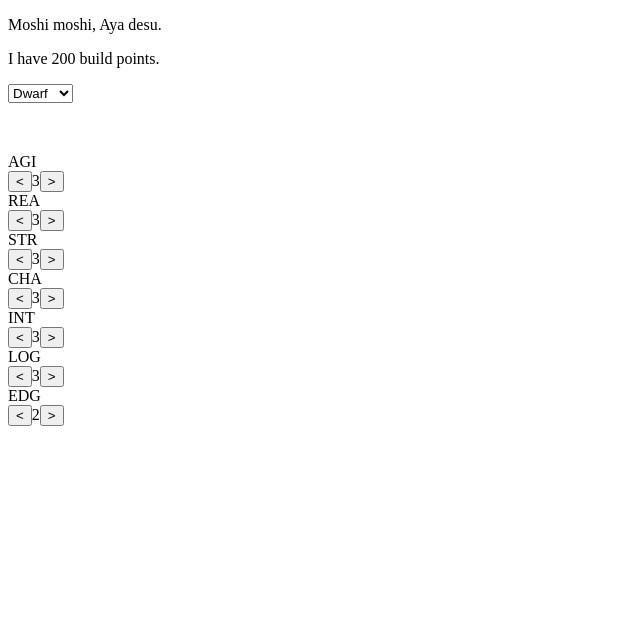
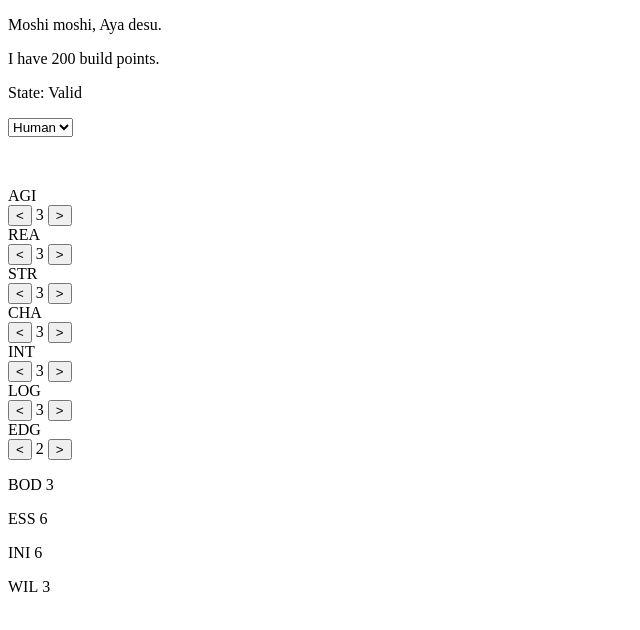
Before and after one commit to hirudan/sr4x-chargen, a React app: page / in a window 1280 px wide. Shown: the top 630 px of the page, without its empty margins (0-640 px from the left). Built offline with nearby package versions, Linux system fonts and the light colour scheme.

Commit message:
Working: increase/decrease attributes, change metatype

```diff
--- a/src/components/Character.tsx
+++ b/src/components/Character.tsx
@@ -1,12 +1,14 @@
 import * as React from 'react';
 import configs from '../data/configs/config.json';
 import raceData from '../data/character/raceData.json';
+import * as messages from '../data/strings/en-us.json';
 import {MetaBox} from './MetaBox';
+import {Attribute} from './Enums'
 
 export interface CharacterProps {name?: string; bp?: number}
 
 // Represents all normal/derived/special attributes for a character
-interface AttrArray {
+export interface AttrArray {
   AGI: number,
   REA: number,
   STR: number,
@@ -15,16 +17,16 @@ interface AttrArray {
   LOG: number,
   EDG: number,
   BOD?: number,
+  ESS?: number,
   INI?: number,
-  ESS?: number
+  WIL?: number
 }
 
 // The elements of state a Character object tracks
 interface State {
-  valid: boolean,
   bp: number,
   metatype: string,
-  attr: AttrArray,
+  attributes: AttrArray,
   attrDelta: AttrArray,
   augAttrDelta: AttrArray,
   augSkillDelta: AttrArray
@@ -35,31 +37,57 @@ export class Character extends React.Component<CharacterProps, State> {
     name: "Chummer",
     bp: configs.startingBP
   };
-  private readonly zeroAttrObj: AttrArray;
+
+  private errorLog: Array<string> = new Array<string>();
+  private valid: boolean = true;
 
   constructor(props: CharacterProps){
     super(props);
-    this.zeroAttrObj = {AGI: 0, REA: 0, STR: 0, CHA: 0, INT: 0, LOG: 0, EDG: 0};
     this.state = {
-      valid: true, // whether or not the character as-built is legal
       bp: configs.startingBP, // amount of BP available
       metatype: "Human", // the character's metatype
-      attr: {AGI: 3, REA: 3, STR: 3, CHA: 3, INT: 3, LOG: 3, EDG: 2, BOD: 3, INI: 6, ESS: 6}, // The character's attribute array
-      attrDelta: this.zeroAttrObj, // How many points of attribute increase / sell-off have happened
-      augAttrDelta: this.zeroAttrObj, // How many points attributes have been increased by augmentation
-      augSkillDelta: this.zeroAttrObj // How many points skills have been increased by augmentation
+      attributes: {AGI: 3, REA: 3, STR: 3, CHA: 3, INT: 3, LOG: 3, EDG: 2, BOD: 3, INI: 6, ESS: 6, WIL: 3}, // The character's attribute array
+      attrDelta: {AGI: 0, REA: 0, STR: 0, CHA: 0, INT: 0, LOG: 0, EDG: 0}, // How many points of attribute increase / sell-off have happened
+      augAttrDelta: {AGI: 0, REA: 0, STR: 0, CHA: 0, INT: 0, LOG: 0, EDG: 0}, // How many points attributes have been increased by augmentation
+      augSkillDelta: {AGI: 0, REA: 0, STR: 0, CHA: 0, INT: 0, LOG: 0, EDG: 0} // How many points skills have been increased by augmentation
     };
     this.onMetatypeChanged = this.onMetatypeChanged.bind(this);
     this.onAttrIncrement = this.onAttrIncrement.bind(this);
+    this.onAttrDecrement = this.onAttrDecrement.bind(this);
+  }
+
+  // Updates the derived attributes of BOD, ESS (eventually, after cyberware is implemented), INI, and WIL on the
+  // given attribute array
+  private static updateDerivedAttributes(toUpdate: AttrArray): void{
+    toUpdate.BOD = Math.floor((toUpdate.AGI + toUpdate.REA + toUpdate.STR)/3);
+    toUpdate.ESS = 6; // Will compute when cyberware is implemented
+    toUpdate.INI = toUpdate.AGI + toUpdate.REA;
+    toUpdate.WIL = Math.floor((toUpdate.CHA + toUpdate.INT + toUpdate.LOG)/3);
+  }
+
+  // Runs a series of checks on the Character object and determines if it is valid or not.
+  // Any errors will be logged to errorLog for later display.
+  private validate(): boolean{
+    this.errorLog = new Array<string>();
+    for(let attribute in this.state.attributes){
+      if(this.state.attributes[attribute] > raceData.metatypes.find(m => m.name === this.state.metatype).attr_softcaps[attribute]){
+        // this.errorLog.push(messages.error.exceeded_softcap.format(attribute, this.state.metatype));
+        this.errorLog.push("foo");
+      }
+    }
+    return this.errorLog.length === 0;
   }
 
   render(){
+    this.valid = this.validate();
     return(<div>
       <p>Moshi moshi, {this.props.name} desu.</p>
       <p>I have {this.state.bp} build points.</p>
-      <MetaBox onMetatypeChanged={this.onMetatypeChanged}
-                onAttrDecrement={this.onAttrDecrement}
-                onAttrIncrement={this.onAttrIncrement}/>
+      <p>State: {this.valid ? "Valid" : "Invalid"}</p>
+      <MetaBox attributes={this.state.attributes}
+               onMetatypeChanged={this.onMetatypeChanged}
+               onAttrDecrement={this.onAttrDecrement}
+               onAttrIncrement={this.onAttrIncrement}/>
     </div>);
   }
 
@@ -67,9 +95,9 @@ export class Character extends React.Component<CharacterProps, State> {
    * Functions to be passed down to various components
    */
 
-   // Passed to: MetaBox
-   // Function: computes BP and attribute changes when user
-   //           selects a different metatype
+   // Recipient: MetaBox
+   // Purpose  : computes BP and attribute changes when user
+   //            selects a different metatype
    onMetatypeChanged(newMetatype: string){
      let deltaBP: number = 0;
      if(newMetatype !== this.state.metatype){
@@ -80,21 +108,58 @@ export class Character extends React.Component<CharacterProps, State> {
          deltaBP = configs.metatypeCost;
        }
      }
+     let new_averages: AttrArray = Object.assign({}, raceData.metatypes.find(m => m.name === newMetatype).attr_averages);
+     Character.updateDerivedAttributes(new_averages);
+
+     // Refund BP if attributes were changed
+     for(let x in this.state.attrDelta) {
+       let delta: number = this.state.attrDelta[x];
+       delta >= 0 ? deltaBP += configs.attrCost * delta : deltaBP -= configs.sellAttrCost * delta;
+       this.state.attrDelta[x] = 0;
+     }
+
      this.setState({
        metatype: newMetatype,
-       // attr: raceData.metatypes.filter(m => m.name === newMetatype)[0].attr_averages,
+       attributes: new_averages,
+       // attrDelta: {AGI: 0, REA: 0, STR: 0, CHA: 0, INT: 0, LOG: 0, EDG: 0},
        bp: this.state.bp + deltaBP
+     })
+
+   }
+
+   // Recipient: MetaBox
+   // Purpose  : computes BP and attribute changes when user
+   //            selects a different metatype
+   onAttrIncrement(attr: Attribute){
+     let deltaBp: number = (this.state.attrDelta[attr] >= 0) ? -1 * configs.attrCost : -1 * configs.sellAttrCost;
+     let newAttributes = this.state.attributes;
+     let newAttributeDelta = this.state.attrDelta;
+     newAttributes[attr] += 1;
+     newAttributeDelta[attr] += 1;
+     Character.updateDerivedAttributes(newAttributes);
+     this.setState({
+       bp: this.state.bp + deltaBp,
+       attributes: newAttributes,
+       attrDelta: newAttributeDelta
      })
    }
 
-   onAttrIncrement(){
-     let deltaBP: number = -1 * configs.attrCost;
+   // Recipient: MetaBox
+   // Purpose  : computes BP and attribute changes when user
+   //           selects a different metatype
+   onAttrDecrement(attr: Attribute){
+     if(this.state.attributes[attr] <= 1)
+       return;
+     let deltaBp: number = (this.state.attrDelta[attr] <= 0) ? configs.sellAttrCost : configs.attrCost;
+     let newAttributes = this.state.attributes;
+     let newAttributeDelta = this.state.attrDelta;
+     newAttributes[attr] -= 1;
+     newAttributeDelta[attr] -= 1;
+     Character.updateDerivedAttributes(newAttributes);
      this.setState({
-       bp: this.state.bp + deltaBP
+       bp: this.state.bp + deltaBp,
+       attributes: newAttributes,
+       attrDelta: newAttributeDelta
      })
    }
-
-   onAttrDecrement(){
-
-   }
 }
--- /dev/null
+++ b/src/components/Enums.ts
@@ -0,0 +1,4 @@
+export enum Metatype{ Human, Dwarf, Elf, Ork, Troll }
+
+export enum Attribute{ AGI = "AGI", REA = "REA", STR = "STR", CHA = "CHA", INT = "INT", LOG = "LOG", EDG = "EDG",
+BOD = "BOD", ESS = "ESS", INI = "INI", WIL = "WIL" }
--- a/src/components/MetaBox.tsx
+++ b/src/components/MetaBox.tsx
@@ -3,8 +3,10 @@
 import * as React from 'react';
 import {ArrowBox} from "./ArrowBox";
 import raceData from '../data/character/raceData.json';
+import {AttrArray} from "./Character";
+import {Attribute} from "./Enums";
 
-export interface MetaBoxProps {onMetatypeChanged: any, onAttrIncrement: any, onAttrDecrement: any}
+export interface MetaBoxProps {attributes: AttrArray, onMetatypeChanged: any, onAttrIncrement: any, onAttrDecrement: any}
 
 export class MetaBox extends React.Component<MetaBoxProps, {}>{
 
@@ -20,9 +22,9 @@ export class MetaBox extends React.Component<MetaBoxProps, {}>{
     // Gets metatype names to build selection combo box options
     private static createSelectItems(){
         let items = [];
-        let races = raceData["metatypes"];
+        let races = raceData.metatypes;
         for (let i = 0; i < races.length; i++) {
-            items.push(<option key={i} value={races[i]["name"]}>{races[i]["name"]}</option>);
+            items.push(<option key={i} value={races[i].name}>{races[i].name}</option>);
         }
 
         return items;
@@ -37,47 +39,63 @@ export class MetaBox extends React.Component<MetaBoxProps, {}>{
                 </select>
                 <p>&nbsp;</p>
                 AGI
-                <ArrowBox name="AGI"
-                          initVal={3}
+                <ArrowBox name={Attribute.AGI}
+                          value={this.props.attributes.AGI}
                           onIncrement={this.props.onAttrIncrement}
                           onDecrement={this.props.onAttrDecrement}>
                 </ArrowBox>
                 REA
-                <ArrowBox name="REA"
-                          initVal={3}
+                <ArrowBox name={Attribute.REA}
+                          value={this.props.attributes.REA}
                           onIncrement={this.props.onAttrIncrement}
                           onDecrement={this.props.onAttrDecrement}>
                 </ArrowBox>
                 STR
-                <ArrowBox name="STR"
-                          initVal={3}
+                <ArrowBox name={Attribute.STR}
+                          value={this.props.attributes.STR}
                           onIncrement={this.props.onAttrIncrement}
                           onDecrement={this.props.onAttrDecrement}>
                 </ArrowBox>
                 CHA
-                <ArrowBox name="CHA"
-                          initVal={3}
+                <ArrowBox name={Attribute.CHA}
+                          value={this.props.attributes.CHA}
                           onIncrement={this.props.onAttrIncrement}
                           onDecrement={this.props.onAttrDecrement}>
                 </ArrowBox>
                 INT
-                <ArrowBox name="INT"
-                          initVal={3}
+                <ArrowBox name={Attribute.INT}
+                          value={this.props.attributes.INT}
                           onIncrement={this.props.onAttrIncrement}
                           onDecrement={this.props.onAttrDecrement}>
                 </ArrowBox>
                 LOG
-                <ArrowBox name="LOG"
-                          initVal={3}
+                <ArrowBox name={Attribute.LOG}
+                          value={this.props.attributes.LOG}
                           onIncrement={this.props.onAttrIncrement}
                           onDecrement={this.props.onAttrDecrement}>
                 </ArrowBox>
                 EDG
-                <ArrowBox name="EDG"
-                          initVal={2}
+                <ArrowBox name={Attribute.EDG}
+                          value={this.props.attributes.EDG}
                           onIncrement={this.props.onAttrIncrement}
                           onDecrement={this.props.onAttrDecrement}>
                 </ArrowBox>
+                <p>
+                BOD&nbsp;
+                {this.props.attributes.BOD}
+                </p>
+                <p>
+                ESS&nbsp;
+                {this.props.attributes.ESS}
+                </p>
+                <p>
+                INI&nbsp;
+                {this.props.attributes.INI}
+                </p>
+                <p>
+                WIL&nbsp;
+                {this.props.attributes.WIL}
+                </p>
             </div>
         );
     }
--- a/src/data/character/raceData.json
+++ b/src/data/character/raceData.json
@@ -1,5 +1,36 @@
 {
 	"metatypes": [{
+		"name": "Human",
+		"attr_averages": {
+			"AGI": 3,
+			"REA": 3,
+			"STR": 3,
+			"CHA": 3,
+			"INT": 3,
+			"LOG": 3,
+			"EDG": 2
+		},
+		"attr_softcaps": {
+			"AGI": 6,
+			"REA": 6,
+			"STR": 6,
+			"CHA": 6,
+			"INT": 6,
+			"LOG": 6
+		},
+		"attr_hardcaps": {
+			"AGI": 10,
+			"REA": 10,
+			"STR": 10,
+			"CHA": 10,
+			"INT": 10,
+			"LOG": 10
+		},
+		"qualities": [
+			"+1 EDG"
+		]
+	},
+		{
 			"name": "Dwarf",
 			"attr_averages": {
 				"AGI": 3,
@@ -63,37 +94,6 @@
 			]
 		},
 		{
-			"name": "Human",
-			"attr_averages": {
-				"AGI": 3,
-				"REA": 3,
-				"STR": 3,
-				"CHA": 3,
-				"INT": 3,
-				"LOG": 3,
-				"EDG": 2
-			},
-			"attr_softcaps": {
-				"AGI": 6,
-				"REA": 6,
-				"STR": 6,
-				"CHA": 6,
-				"INT": 6,
-				"LOG": 6
-			},
-			"attr_hardcaps": {
-				"AGI": 10,
-				"REA": 10,
-				"STR": 10,
-				"CHA": 10,
-				"INT": 10,
-				"LOG": 10
-			},
-      "qualities": [
-        "+1 EDG"
-      ]
-		},
-		{
 			"name": "Ork",
 			"attr_averages": {
 				"AGI": 3,
@@ -101,7 +101,7 @@
 				"STR": 5,
 				"CHA": 3,
 				"INT": 4,
-				"LOG": 4,
+				"LOG": 3,
 				"EDG": 1
 			},
 			"attr_softcaps": {
--- /dev/null
+++ b/src/data/strings/en-us.json
@@ -0,0 +1,6 @@
+{
+  "general": {},
+  "error": {
+    "exceeded_softcap": "Exceeded soft (un-augmented) max attribute {0} for {1} metatype"
+  }
+}
```
Also changed, not shown: src/components/ArrowBox.tsx (+15 -11 lines), src/util/StringUtilities.ts (added, +15 -0 lines). Lines whose indentation alone changed are shown as unchanged.
